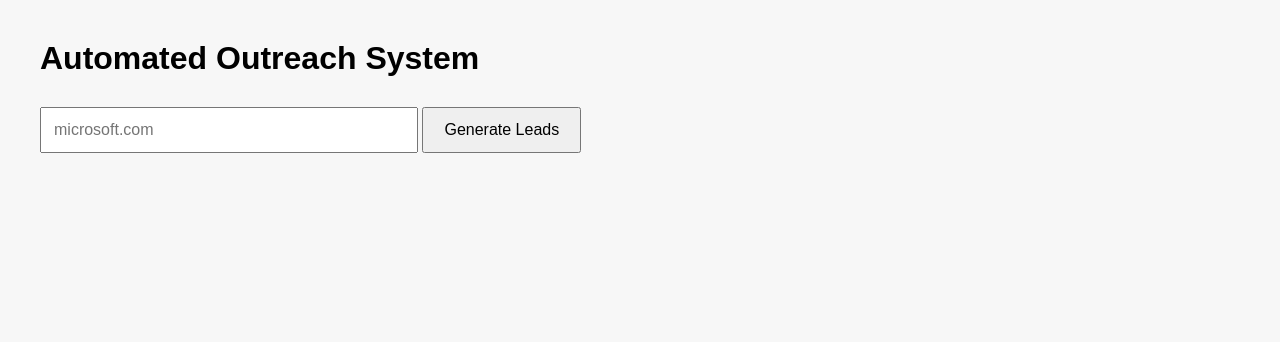
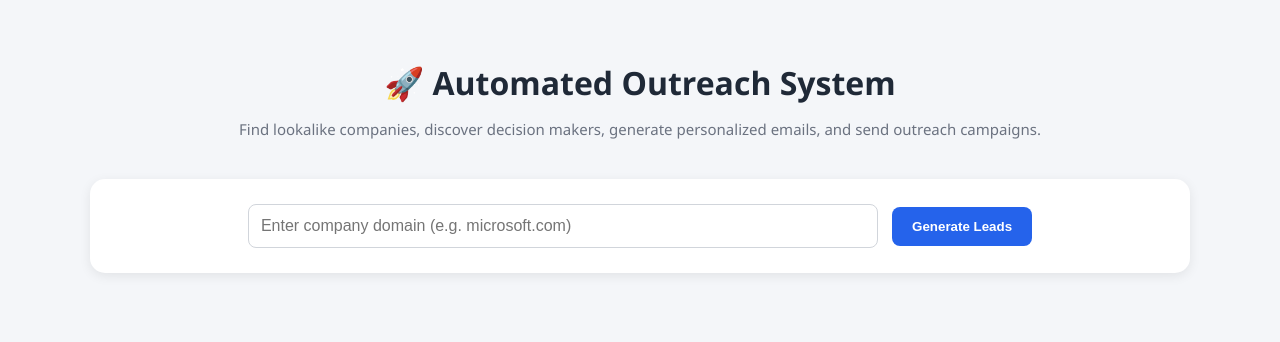
Before and after one commit to shivangoudapb/automated-outreach-system, a Flask app: page / in a window 1280 px wide. Shown: the top 342 px of the page. Run offline with Flask 3, Linux system fonts and the light colour scheme.

Commit message:
Complete outreach pipeline with UI improvements

```diff
--- a/templates/index.html
+++ b/templates/index.html
@@ -7,70 +7,138 @@
 
     <style>
 
-        body {
-            font-family: Arial, sans-serif;
-            margin: 40px;
-            background-color: #f7f7f7;
+        * {
+            box-sizing: border-box;
         }
 
-        h1 {
-            margin-bottom: 30px;
+        body {
+            font-family: "Segoe UI", Arial, sans-serif;
+            background-color: #f4f6f9;
+            margin: 0;
+            padding: 40px;
+            color: #333;
         }
 
-        form {
-            margin-bottom: 20px;
+        .container {
+            max-width: 1100px;
+            margin: auto;
         }
 
-        input {
-            width: 350px;
+        .header {
+            text-align: center;
+            margin-bottom: 40px;
+        }
+
+        .header h1 {
+            margin-bottom: 10px;
+            color: #1f2937;
+        }
+
+        .header p {
+            color: #6b7280;
+            font-size: 15px;
+        }
+
+        .search-box {
+            background: white;
+            padding: 25px;
+            border-radius: 15px;
+            box-shadow: 0 3px 12px rgba(0,0,0,0.08);
+            margin-bottom: 30px;
+            text-align: center;
+        }
+
+        input[type="text"] {
+            width: 60%;
             padding: 12px;
             font-size: 16px;
+            border: 1px solid #d1d5db;
+            border-radius: 8px;
         }
 
-        button {
+        .primary-btn {
             padding: 12px 20px;
-            font-size: 16px;
+            border: none;
+            border-radius: 8px;
+            background-color: #2563eb;
+            color: white;
+            font-weight: bold;
             cursor: pointer;
+            margin-left: 10px;
+        }
+
+        .primary-btn:hover {
+            background-color: #1d4ed8;
         }
 
         .company {
             background: white;
-            border: 1px solid #ddd;
-            border-radius: 10px;
-            padding: 20px;
-            margin-top: 25px;
+            border-radius: 15px;
+            padding: 25px;
+            margin-bottom: 25px;
+            box-shadow: 0 4px 15px rgba(0,0,0,0.08);
+        }
+
+        .company h2 {
+            margin-top: 0;
+            margin-bottom: 10px;
+            color: #111827;
+        }
+
+        .company-domain {
+            color: #6b7280;
+            margin-bottom: 20px;
         }
 
         .lead {
-            background: #fafafa;
-            border-left: 4px solid #007bff;
-            padding: 15px;
+            background: #f9fafb;
+            border-left: 5px solid #2563eb;
+            border-radius: 10px;
+            padding: 18px;
             margin-top: 15px;
         }
 
+        .lead p {
+            margin: 8px 0;
+        }
+
         details {
-            margin-top: 10px;
+            margin-top: 12px;
         }
 
         summary {
             cursor: pointer;
             font-weight: bold;
+            color: #2563eb;
         }
 
         .email-preview {
+            margin-top: 12px;
             background: white;
+            border: 1px solid #e5e7eb;
+            border-radius: 8px;
             padding: 15px;
-            margin-top: 10px;
-            border: 1px solid #ddd;
-            border-radius: 5px;
         }
 
         .send-btn {
             margin-top: 15px;
-            background-color: #28a745;
+            padding: 10px 16px;
+            border: none;
+            border-radius: 8px;
+            background-color: #16a34a;
             color: white;
-            border: none;
-            border-radius: 5px;
+            cursor: pointer;
+            font-weight: bold;
+        }
+
+        .send-btn:hover {
+            background-color: #15803d;
+        }
+
+        .empty-message {
+            text-align: center;
+            padding: 20px;
+            color: #6b7280;
         }
 
     </style>
@@ -79,63 +147,103 @@
 
 <body>
 
-<h1>Automated Outreach System</h1>
+<div class="container">
+
+    <div class="header">
+
+        <h1>🚀 Automated Outreach System</h1>
+
+        <p>
+            Find lookalike companies, discover decision makers,
+            generate personalized emails, and send outreach campaigns.
+        </p>
+
+    </div>
+
+    <div class="search-box">
 
         <form method="POST">
 
             <input
                 type="text"
                 name="domain"
-        placeholder="microsoft.com"
+                placeholder="Enter company domain (e.g. microsoft.com)"
                 required
             >
 
-    <button type="submit">
+            <button
+                type="submit"
+                class="primary-btn"
+            >
                 Generate Leads
             </button>
 
         </form>
 
+    </div>
+
     {% for company in results %}
 
     <div class="company">
 
-    <h2>{{ company.company_name }}</h2>
+        <h2>🏢 {{ company.company_name }}</h2>
 
-    <p>
-        <strong>Domain:</strong>
-        {{ company.company_domain }}
+        <div class="company-domain">
+            🌐 {{ company.company_domain }}
+        </div>
+
+        {% if company.error %}
+
+            <p style="color:red;">
+                {{ company.error }}
             </p>
+
+        {% endif %}
+
+        {% if company.leads|length == 0 %}
+
+            <div class="empty-message">
+                ⚠ No leads found for this company.
+            </div>
+
+        {% endif %}
 
         {% for lead in company.leads %}
 
         <div class="lead">
 
             <p>
-            <strong>Name:</strong>
+                <strong>👤 Name:</strong>
                 {{ lead.name }}
             </p>
 
             <p>
-            <strong>Title:</strong>
+                <strong>💼 Title:</strong>
                 {{ lead.title }}
             </p>
 
             <p>
-            <strong>Email:</strong>
+                <strong>📧 Email:</strong>
                 {{ lead.email }}
             </p>
 
+            {% if lead.linkedin %}
             <p>
-            <strong>Subject:</strong>
+                <strong>🔗 LinkedIn:</strong>
+                <a href="{{ lead.linkedin }}" target="_blank">
+                    View Profile
+                </a>
+            </p>
+            {% endif %}
+
+            <p>
+                <strong>📨 Subject:</strong>
                 {{ lead.subject }}
             </p>
 
             <details>
 
-            <summary>
-                View Generated Email
-            </summary>
+                <summary>View Generated Email</summary>
 
                 <div class="email-preview">
                     {{ lead.body | safe }}
@@ -177,5 +285,7 @@
 
     {% endfor %}
 
+</div>
+
 </body>
 </html>
```
Also changed, not shown: services/prospeo.py (+1 -21 lines). Lines whose indentation alone changed are shown as unchanged.
